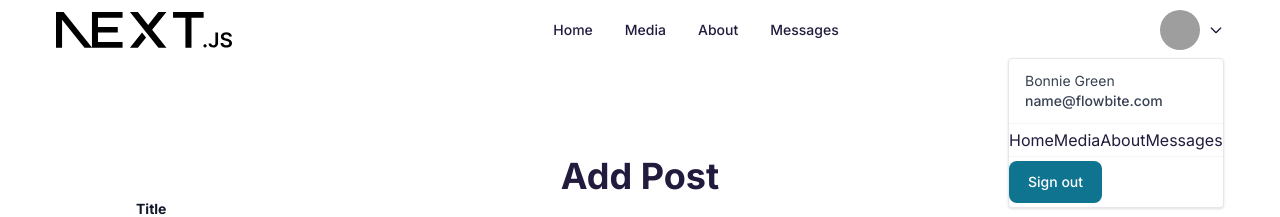
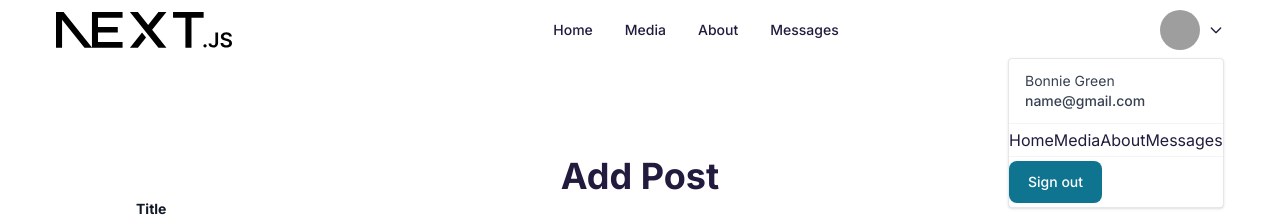
Before and after one commit to Neamul01/MindSpark, a Next.js app: page / in a window 1280 px wide. Both pictures are taken after a click on the button 1191 px from the left and 30 px from the top of the page. Shown: the top 217 px of the page. Built offline with nearby package versions, Linux system fonts and the light colour scheme; grey boxes are pictures that could not be loaded.

Commit message:
commit check

```diff
--- a/components/Navbars/SiteNavbar.tsx
+++ b/components/Navbars/SiteNavbar.tsx
@@ -45,7 +45,7 @@ export default function SiteNavbar() {
             <Dropdown.Header>
               <span className="block text-sm">Bonnie Green</span>
               <span className="block truncate text-sm font-medium">
-                name@flowbite.com
+                name@gmail.com
               </span>
             </Dropdown.Header>
             {navTabs}
```
